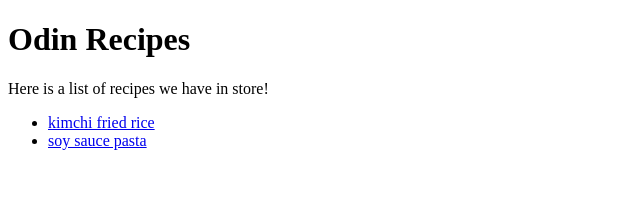
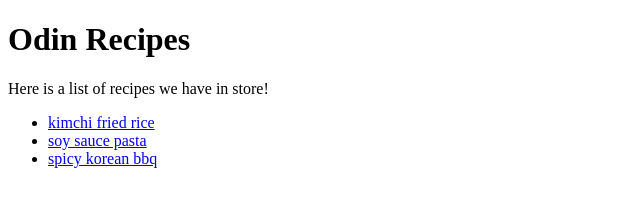
Before and after one commit to dingdongg/odin-recipes, a plain HTML site: page index.html in a window 1280 px wide. Shown: the whole page, without its empty margins (0-640 px from the left). Drawn offline with Linux system fonts and the light colour scheme.

Commit message:
modified index.html to link to kbbq.html

```diff
--- a/index.html
+++ b/index.html
@@ -13,6 +13,7 @@
         <ul>
             <li><a href='recipes/kimchi-fried-rice.html'>kimchi fried rice</a></li>
             <li><a href='recipes/pasta.html'>soy sauce pasta</a></li>
+            <li><a href='recipes/kbbq.html'>spicy korean bbq</a></li>
         </ul>
     </body>
 </html>
```
